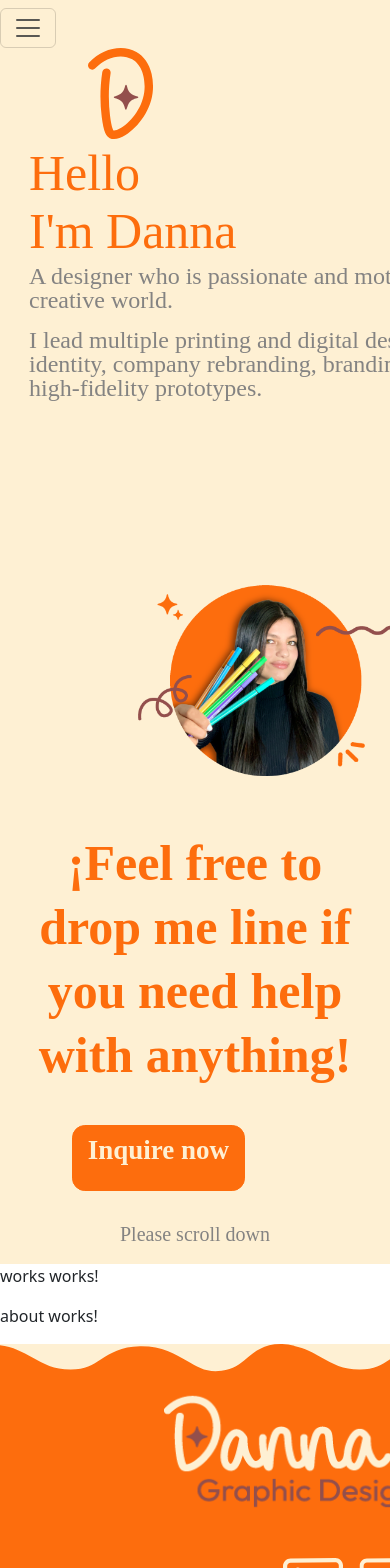
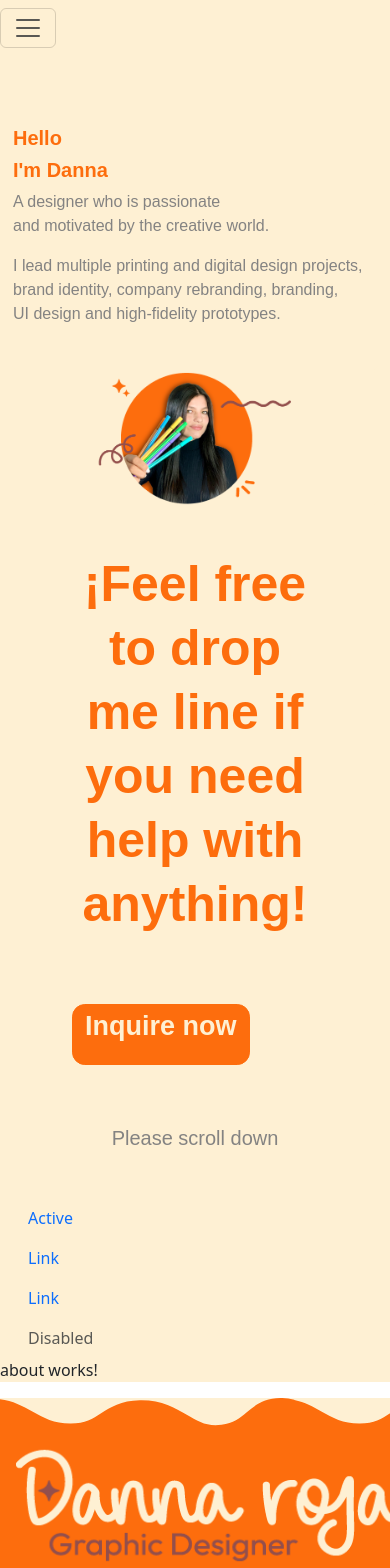
Before and after one commit to crojastrianaDev/porfolio_langin_page, an Angular app: page / in a window 390 px wide. Shown: the top 1568 px of the page. Built offline with nearby package versions, Linux system fonts and the light colour scheme.

Commit message:
improving the responsive designer

```diff
--- a/src/app/component/banner/banner.component.css
+++ b/src/app/component/banner/banner.component.css
@@ -1,28 +1,36 @@
 .card {
   background: var(--Tono1, #fef0d3);
   border-color: #fef0d3;
+  width: 100%;
+  height: 100%;
+}
+.card-body {
+  padding: 0;
+}
+.navbar {
+  padding: 0;
 }
 .card-title,
 p,
 h5 {
   color: var(--Tono2, #fd6d0d);
-  font-family: Outfit;
-  font-size: 3.125em;
+  font-family: Outfit, sans-serif;
+  /*font-size: 3.125em;*/
   font-style: normal;
-  font-weight: 43.75em;
-  line-height: 1em;
-  display: block;
+  font-weight: 700;
+  /*line-height: 1em;*/
+  /*display: block;*/
 }
 .card-text {
   color: #848382;
-  font-family: Outfit;
-  font-size: 1.5em;
+  font-family: Outfit, sans-serif;
+  /*font-size: 1.5em;*/
   font-style: normal;
-  font-weight: 25em;
+  font-weight: 400;
 }
 .card-title-container {
   padding: 0em;
-  margin-top: 8em;
+  margin-top: 6em;
   display: flex;
   width: 34.688em;
   height: 16.063em;
@@ -59,7 +67,7 @@ h4 {
   text-align: center;
 
   /* Tit1 */
-  font-family: Outfit;
+  font-family: Outfit, sans-serif;
   font-size: 50px;
   font-style: normal;
   font-weight: 700;
@@ -70,6 +78,13 @@ h4 {
   flex-direction: column;
   justify-content: center;
   flex-shrink: 0;
+  display: flex;
+  padding: 30px 60px;
+  justify-content: center;
+  align-items: center;
+  align-content: center;
+  gap: 10px;
+  flex-wrap: wrap;
 }
 .now {
   border-radius: 0.8em;
@@ -88,10 +103,9 @@ h4 {
 .p-btn {
   color: var(--Tono1, #fef0d3);
   text-align: center;
-  padding: 0.1em 0.1em;
   /* Boton1 */
-  font-family: Outfit;
-  font-size: 27px;
+  font-family: Outfit, sans-serif;
+  font-size: 1.688em;
   font-style: normal;
   font-weight: 700;
   line-height: normal;
@@ -109,9 +123,41 @@ h4 {
   text-align: center;
 
   /* Lla1 */
-  font-family: Outfit;
+  font-family: Outfit, sans-serif;
   font-size: 20px;
   font-style: normal;
   font-weight: 400;
   line-height: 29px; /* 145% */
 }
+@media banner, only screen and (max-width: 767px) {
+  .card {
+    height: initial;
+    margin: 0 0 0 0;
+  }
+  .card-body {
+    margin-top: 0;
+    height: initial;
+    margin-bottom: 0;
+    padding: 0 0 0 0;
+  }
+  .container-fluid {
+    height: initial;
+  }
+  .layout {
+    margin-top: 0em;
+    width: 100%;
+    height: initial;
+    flex-shrink: 0;
+    display: flex;
+    justify-content: center;
+    flex-direction: column;
+    margin-top: 0em;
+  }
+  .init {
+    display: flex;
+    flex-direction: column;
+    justify-content: center;
+    flex-shrink: 0;
+    margin-top: 1em;
+  }
+}
--- a/src/app/component/banner/banner.component.html
+++ b/src/app/component/banner/banner.component.html
@@ -8,12 +8,13 @@
             <h5 class="card-title">Hello</h5>
             <h5 class="card-title">I'm Danna</h5>
             <p class="card-text">
-              A designer who is passionate and motivated by the creative world.
+              A designer who is passionate <br />
+              and motivated by the creative world.
             </p>
             <p class="card-text">
-              I lead multiple printing and digital design projects, brand
-              identity, company rebranding, branding, UI design and
-              high-fidelity prototypes.
+              I lead multiple printing and digital design projects,<br />
+              brand identity, company rebranding, branding,<br />
+              UI design and high-fidelity prototypes.
             </p>
           </div>
         </div>
@@ -47,7 +48,7 @@
         </div>
         <div class="col-md-3"></div>
       </div>
-      <div class="row justify-content-evenly">
+      <div class="row justify-content-evenly btn-layout">
         <div class="col-md-4"></div>
         <div class="col-md-5 text-layout">
           <p class="p-text">Please scroll down</p>
--- a/src/app/component/layout/layout.component.html
+++ b/src/app/component/layout/layout.component.html
@@ -1,13 +1,13 @@
-<app-header></app-header>
-<div class="home">
+<app-header (sectionClicked)="scrollToSection($event)"></app-header>
+<section id="home">
   <app-banner></app-banner>
-</div>
-<div class="works">
+</section>
+<section id="works">
   <app-works></app-works>
-</div>
-<div class="about">
+</section>
+<section id="about">
   <app-about></app-about>
-</div>
-<div class="contact">
+</section>
+<section id="contact">
   <app-footer></app-footer>
-</div>
+</section>
--- a/src/app/component/works/works.component.html
+++ b/src/app/component/works/works.component.html
@@ -1 +1,13 @@
-<p>works works!</p>
+<div class="container-fluid">
+  <div class="col-sm-2"></div>
+  <div class="col-sm-2">
+    <nav class="nav flex-column">
+      <a class="nav-link active" aria-current="page" href="#">Active</a>
+      <a class="nav-link" href="#">Link</a>
+      <a class="nav-link" href="#">Link</a>
+      <a class="nav-link disabled" aria-disabled="true">Disabled</a>
+    </nav>
+  </div>
+  <div class="col-sm-6"></div>
+  <div class="col-sm-2"></div>
+</div>
--- a/src/app/shared/footer/footer.component.css
+++ b/src/app/shared/footer/footer.component.css
@@ -26,13 +26,19 @@ img {
   flex-shrink: 0;
 }
 .icon {
-  width: 59px;
-  height: 42px;
+  width: 50px;
+  height: 40px;
   flex-shrink: 0;
 }
 .icon_two {
-  width: 60px;
-  height: 62px;
+  width: 50px;
+  height: 40px;
   flex-shrink: 0;
   margin-left: 1em;
 }
+.nav {
+  margin-top: auto;
+  margin-left: auto;
+  margin-right: auto;
+  margin-bottom: 1em;
+}
--- a/src/app/shared/footer/footer.component.html
+++ b/src/app/shared/footer/footer.component.html
@@ -1,14 +1,19 @@
 <footer class="container-fluid layout footer" id="footer-contacts">
   <div class="row justify-content-evenly">
     <div class="col-sm-2"></div>
-    <div class="col-4 text-start margin">
+    <div class="col-sm-4 text-start margin">
       <a (click)="onClick('home')">
         <img src="../../../assets/logo.png" alt="Danna Rojas Grapic Designer" />
       </a>
     </div>
     <div class="col-sm-4 text-end margin">
       <div class="container">
-        <a href="" target="_blank" rel="noreferrer">
+        <a
+          href="mailto:dannarojas@gmail.com?subject=Price&body=Hello, I hope you are well
+        I would like to make a quote"
+          target="_blank"
+          rel="noreferrer"
+        >
           <img src="../../../assets/email.svg" alt="Email" class="icon" />
         </a>
 
--- a/src/app/shared/header/header.component.css
+++ b/src/app/shared/header/header.component.css
@@ -8,8 +8,8 @@
 }
 
 .icon_home {
-  width: 65px;
-  height: 91px;
+  width: 50px;
+  height: 50px;
   flex-shrink: 0;
 }
 .navItem {
@@ -17,8 +17,8 @@
   text-align: right;
 
   /* Boton1 */
-  font-family: Outfit;
-  font-size: 27px;
+  font-family: Outfit, sans-serif;
+  font-size: 1.688em;
   font-style: normal;
   font-weight: 700;
   line-height: normal;
@@ -33,9 +33,26 @@ li:hover {
   margin-right: 2.5em;
 }
 a {
-  font-family: Outfit;
+  font-family: Outfit, sans-serif;
   line-height: normal;
   font-style: italic;
   line-height: normal;
   font-size: 1.688em;
 }
+
+@media btnHome, only screen and (max-width: 767px) {
+  .navbar-brand {
+    display: none;
+  }
+  .layout {
+    margin-right: 0em;
+    text-align: start;
+  }
+  .ul {
+    text-align: start;
+  }
+  .fixed-top {
+    height: initial;
+    margin-bottom: 0em;
+  }
+}
--- a/src/app/shared/header/header.component.html
+++ b/src/app/shared/header/header.component.html
@@ -1,25 +1,22 @@
-<nav
-  class="container-fluid fixed-top navbar navbar-expand-md navbar-navItem home_icon"
->
+<header>
+  <!--Navbar-->
+  <nav class="navbar navbar-expand-md navbar-navItem home_icon fixed-top">
+    <!--movil navbar-->
     <button
       class="navbar-toggler"
       type="button"
       data-bs-toggle="collapse"
       data-bs-target="#navbarFixed"
-    aria-controls="navbarFixed"
-    aria-expanded="false"
-    aria-label="Toggle navigation"
     >
       <span class="navbar-toggler-icon"></span>
     </button>
-  <div class="container-fluid">
+    <div class="container-fluid flex-column flex-md-row">
       <div class="col-sm-2"></div>
-    <div class="col-2 text-start margin">
+      <div class="col-2 text-start navbar-brand">
         <a (click)="onClick('home')">
-        <span class="home_icon">
+          <span class="icon_home">
             <svg
-            width="65"
-            height="91"
+              class="icon_home"
               viewBox="0 0 65 91"
               fill="none"
               xmlns="http://www.w3.org/2000/svg"
@@ -46,8 +43,8 @@
       <div class="col-sm-3"></div>
       <div class="col-sm-1">
         <div class="collapse navbar-collapse" id="navbarFixed">
-        <div class="navbar-nav ml-auto">
-          <ul class="navbar-nav text-end">
+          <div class="navbar-nav ms-auto flex-column flex-md-row">
+            <ul class="navbar-nav text-end ul">
               <li class="nav-item layout" routerLinkActive="active">
                 <a class="nav-link navItem" (click)="onClick('works')">Works</a>
               </li>
@@ -66,3 +63,4 @@
       <div class="col-sm-4"></div>
     </div>
   </nav>
+</header>
```
Lines whose indentation alone changed are shown as unchanged.
